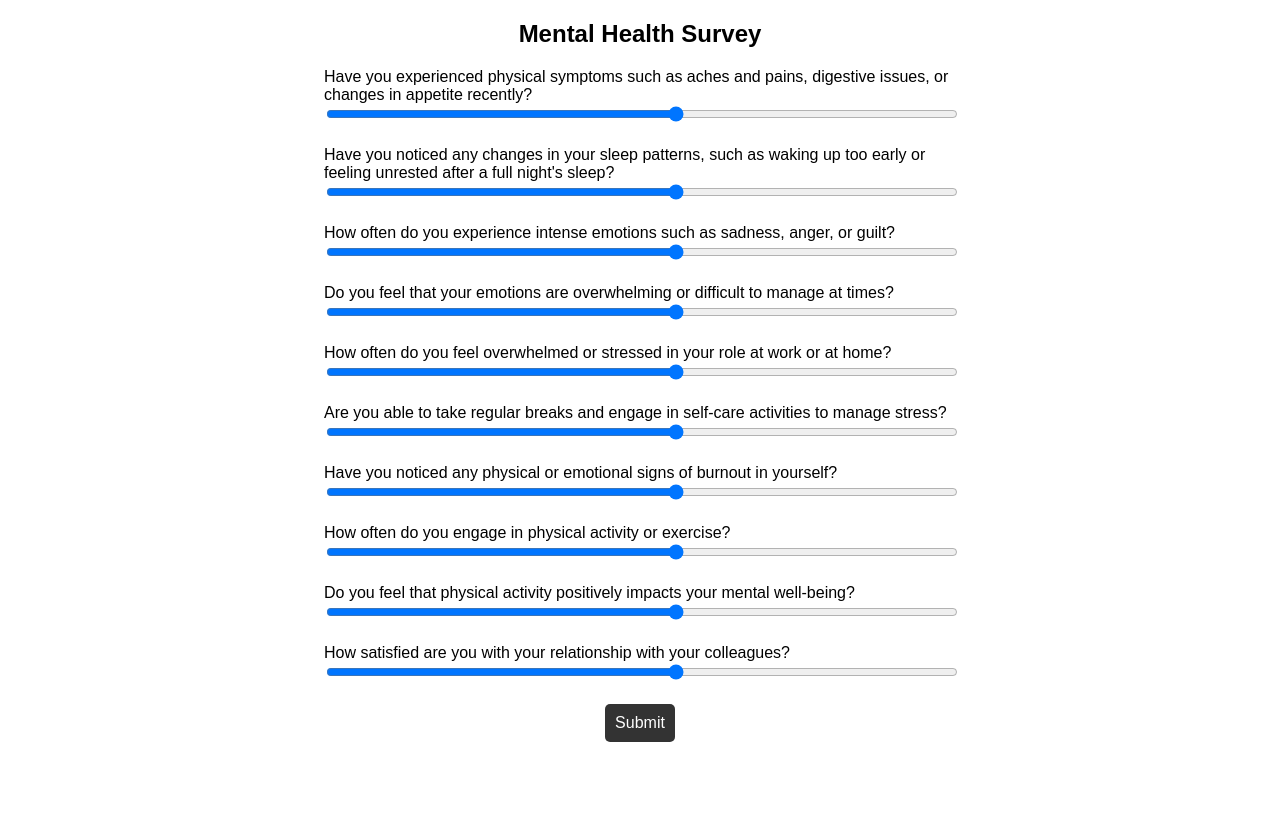
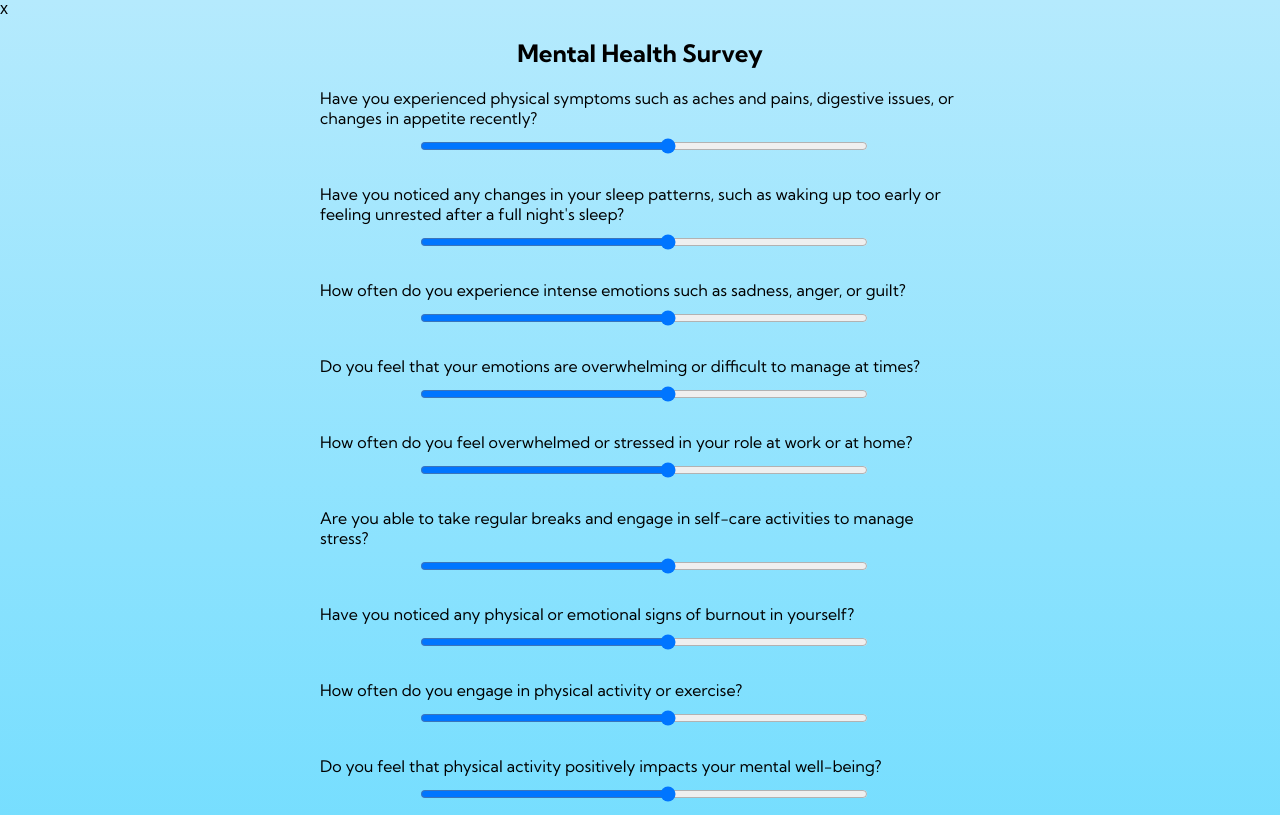
Before and after one commit to Vishesh-Sharma221/SIH2023, a website built with Parcel: page sih/index.html in a window 1280 px wide. Shown: the top 815 px of the page. Built offline with nearby package versions, Linux system fonts and the light colour scheme; a web font is replaced by a local one.

Commit message:
Added quizpage styling

```diff
--- /dev/null
+++ b/sih/global.css
@@ -0,0 +1,49 @@
+body {
+    margin: 0;
+    line-height: normal;
+    overflow-x: hidden;
+    background: linear-gradient(to bottom, #b5eafd, #61daff);
+  }
+
+  :root {
+    /* fonts */
+    --font-kumbh-sans: "Kumbh Sans";
+    --font-avertastd-bold: "AvertaStd-Bold";
+
+    /* font sizes */
+    --font-size-sm: 14px;
+    --font-size-29xl: 48px;
+    --font-size-base: 16px;
+    --font-size-5xl: 24px;
+    --font-size-66xl: 85px;
+    --font-size-mini: 15px;
+
+    /* Colors */
+    --white: #fff;
+    --color-steelblue-100: #059ac9;
+    --color-steelblue-200: #0077b6;
+    --gray-800: #4a556c;
+    --color-darkslateblue: #333461;
+    --gray-900: #041434;
+    --color-lightseagreen: #20ad96;
+    --gray-200: #edeff5;
+
+    /* Gaps */
+    --gap-13xl: 32px;
+    --gap-base: 16px;
+    --gap-11xl: 30px;
+    --gap-mini: 15px;
+    --gap-9xs: 4px;
+
+    /* Paddings */
+    --padding-4xs: 9px;
+    --padding-base: 16px;
+    --padding-21xl: 40px;
+    --padding-2xs: 11px;
+    --padding-29xl: 48px;
+
+    /* Border radiuses */
+    --br-3xs: 10px;
+    --br-9xs: 4px;
+    --br-61xl: 80px;
+  }
--- a/sih/index.html
+++ b/sih/index.html
@@ -2,9 +2,25 @@
 <html>
     <head>
         <link rel="stylesheet" type="text/css" href="style.css">
+        <meta charset="utf-8" />
+        <meta name="viewport" content="initial-scale=1, width=device-width" />
+
+        <link rel="preconnect" href="https://fonts.googleapis.com">
+        <link rel="preconnect" href="https://fonts.gstatic.com" crossorigin>
+        <link href="https://fonts.googleapis.com/css2?family=Nunito:wght@500&display=swap" rel="stylesheet">
+
+        <link rel="stylesheet" href="./global.css" />
+        <link
+          rel="stylesheet"
+          href="https://fonts.googleapis.com/css2?family=Kumbh Sans:wght@400;600;700;800;900&display=swap"
+        />
+        <link
+          rel="stylesheet"
+          href="https://fonts.googleapis.com/css2?family=AvertaStd-Bold:wght@400&display=swap"
+        />
       </head>
 
-<body>
+<body>x
 
 <h2>Mental Health Survey</h2>
 
--- a/sih/style.css
+++ b/sih/style.css
@@ -4,6 +4,7 @@ body {
 
   h2 {
     text-align: center;
+    font-family: var(--font-kumbh-sans);
   }
 
   form {
@@ -13,30 +14,41 @@ body {
 
   .question {
     margin-bottom: 20px;
+    font-family: var(--font-kumbh-sans);
+    font-weight: 500;
+    margin-bottom: 20px;
   }
 
   input[type="range"] {
-    width: 100%;
+    width: 70%;
+    margin-left: 100px;
+    margin-right: 100px;
+    margin-top: 10px;
+    margin-bottom: 10px;
   }
 
   input[type="submit"] {
     display: block;
     margin: 0 auto;
     padding: 10px;
-    font-size: 1em;
-    background-color: #333;
-    color: #fff;
+    font-size: 1.1em;
+    background-color: #fbff00;
+    color: #1f1a1a;
     border: none;
     border-radius: 5px;
     cursor: pointer;
+    font-weight: 600;
+    transition: 500ms;
   }
 
   input[type="submit"]:hover {
-    background-color: #444;
+    background-color: #caff46;
+    color: rgb(255, 0, 204);
   }
 
   #result {
-    margin-top: 20px;
+    margin: 150px;
     text-align: center;
-    font-size: 1.2em;
+    font-size: 1.5em;
+    font-family: 'Nunito', sans-serif;
   }
```
Also changed, not shown: index.html (+1 -0 lines).
